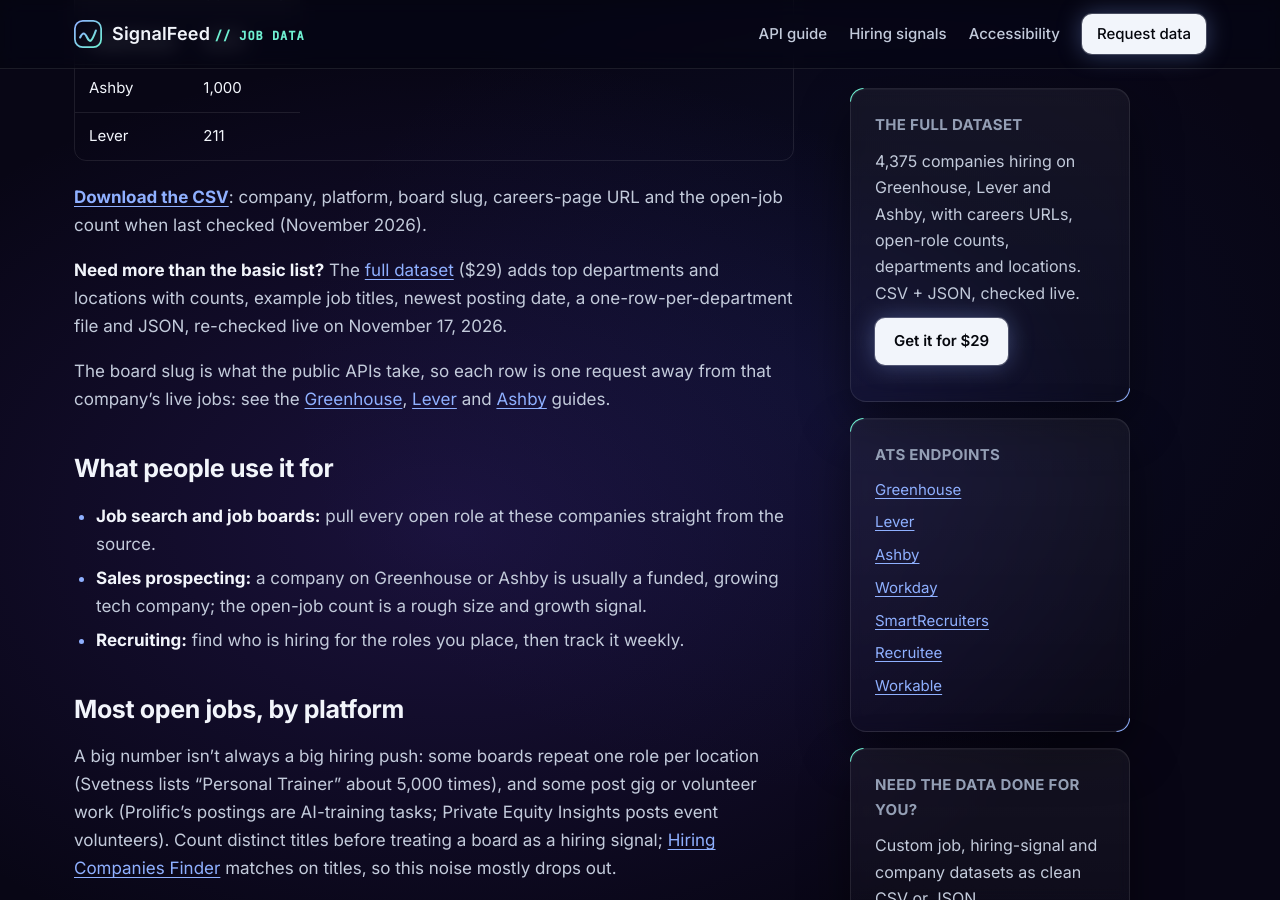
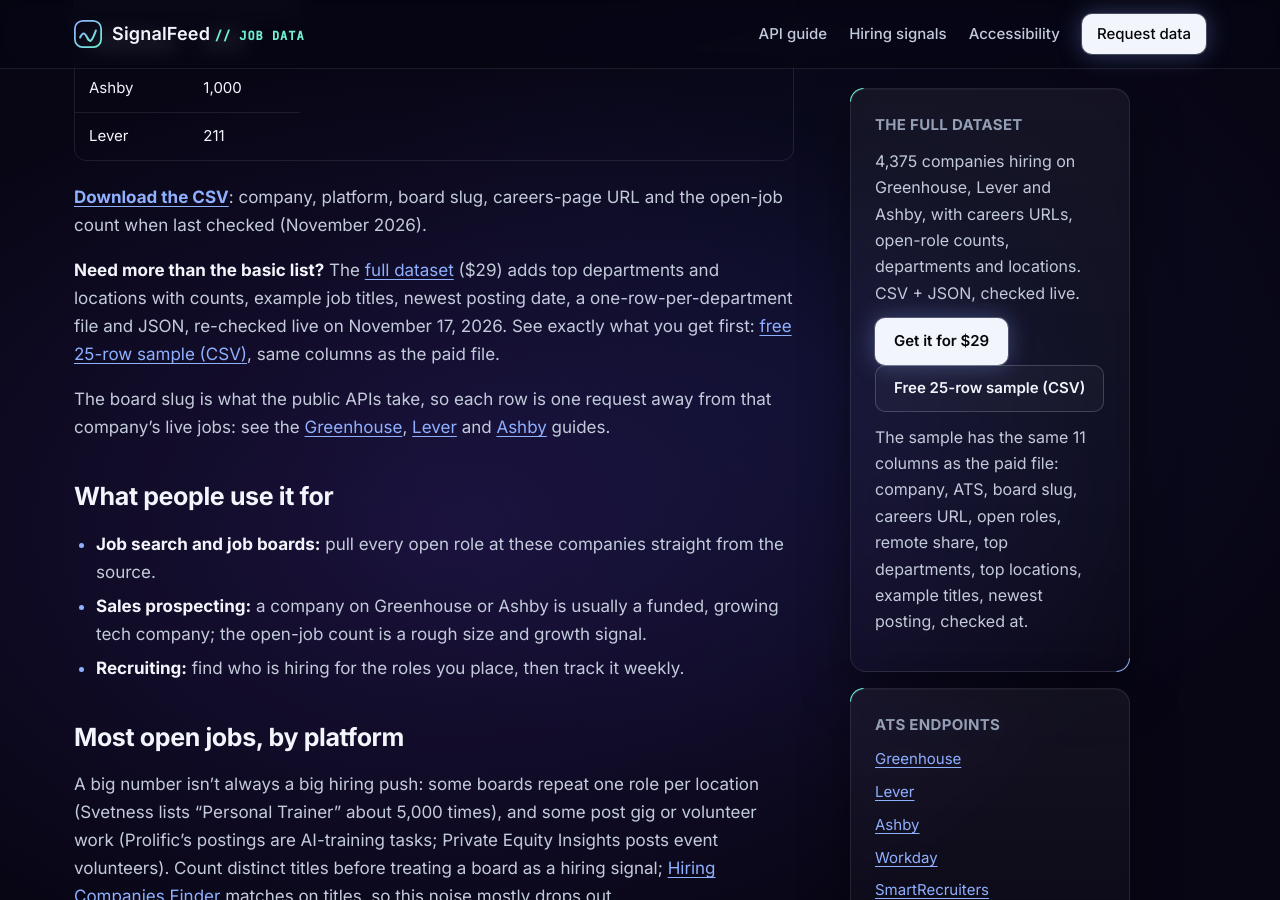
Before and after one commit to signalfeed/jobs, a Jekyll site: the page built from companies-using-greenhouse-lever-ashby.md, in a window 1280 px wide and 900 px high, scrolled down 648 px. Built offline with Jekyll 4.4.1, drawn with Linux system fonts in a browser that asks for light colours; our own code applies the rules of GitHub Pages for plain Markdown files; comment, search, counter and statistics services are not loaded.

Commit message:
Publish free 25-row sample of the $29 dataset next to the price (listing promised it)
Co-Authored-By: Claude Opus 5.5 <noreply@anthropic.com>

```diff
--- a/_layouts/default.html
+++ b/_layouts/default.html
@@ -48,7 +48,7 @@
 {{ content }}
 </article>
 <aside class="aside" aria-label="Related">
-<div class="card"><h2>The full dataset</h2><p>4,375 companies hiring on Greenhouse, Lever and Ashby, with careers URLs, open-role counts, departments and locations. CSV + JSON, checked live.</p><p><a class="btn btn-primary" href="https://signalfeed.gumroad.com/l/eriec">Get it for $29</a></p></div>
+<div class="card"><h2>The full dataset</h2><p>4,375 companies hiring on Greenhouse, Lever and Ashby, with careers URLs, open-role counts, departments and locations. CSV + JSON, checked live.</p><p><a class="btn btn-primary" href="https://signalfeed.gumroad.com/l/eriec">Get it for $29</a> <a class="btn btn-ghost" href="{{ site.baseurl }}/downloads/full-dataset-sample-25.csv" download>Free 25-row sample (CSV)</a></p><p>The sample has the same 11 columns as the paid file: company, ATS, board slug, careers URL, open roles, remote share, top departments, top locations, example titles, newest posting, checked at.</p></div>
 <div class="card"><h2>ATS endpoints</h2><ul>
 <li><a href="{{ '/greenhouse-jobs-api/' | relative_url }}">Greenhouse</a></li>
 <li><a href="{{ '/lever-jobs-api/' | relative_url }}">Lever</a></li>
--- a/companies-using-greenhouse-lever-ashby.md
+++ b/companies-using-greenhouse-lever-ashby.md
@@ -16,7 +16,7 @@ A free list of **4,483 companies** whose careers pages run on one of the three a
 
 **[Download the CSV](ats-companies.csv)**: company, platform, board slug, careers-page URL and the open-job count when last checked (November 2026).
 
-**Need more than the basic list?** The [full dataset](https://signalfeed.gumroad.com/l/eriec) ($29) adds top departments and locations with counts, example job titles, newest posting date, a one-row-per-department file and JSON, re-checked live on November 17, 2026.
+**Need more than the basic list?** The [full dataset](https://signalfeed.gumroad.com/l/eriec) ($29) adds top departments and locations with counts, example job titles, newest posting date, a one-row-per-department file and JSON, re-checked live on November 17, 2026. See exactly what you get first: [free 25-row sample (CSV)]({{ site.baseurl }}/downloads/full-dataset-sample-25.csv), same columns as the paid file.
 
 The board slug is what the public APIs take, so each row is one request away from that company's live jobs: see the [Greenhouse](greenhouse-jobs-api.md), [Lever](lever-jobs-api.md) and [Ashby](ashby-jobs-api.md) guides.
 
```
Also changed, not shown: downloads/full-dataset-sample-25.csv (added, +26 -0 lines).
